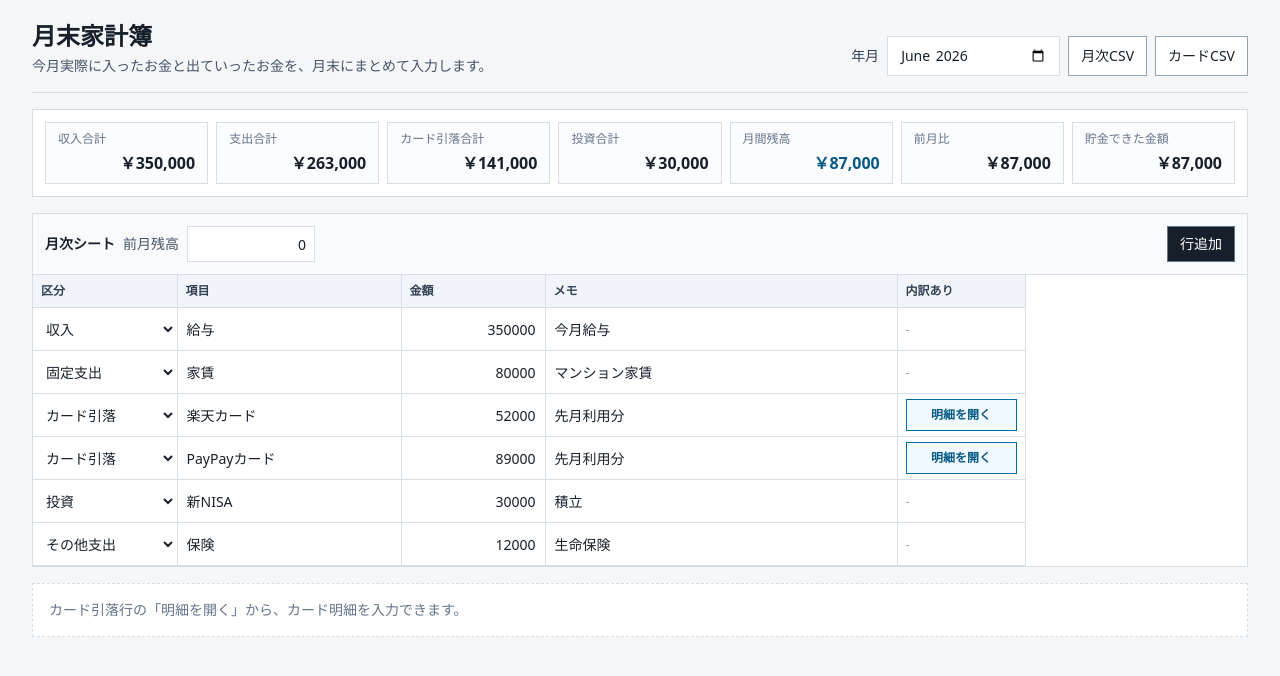
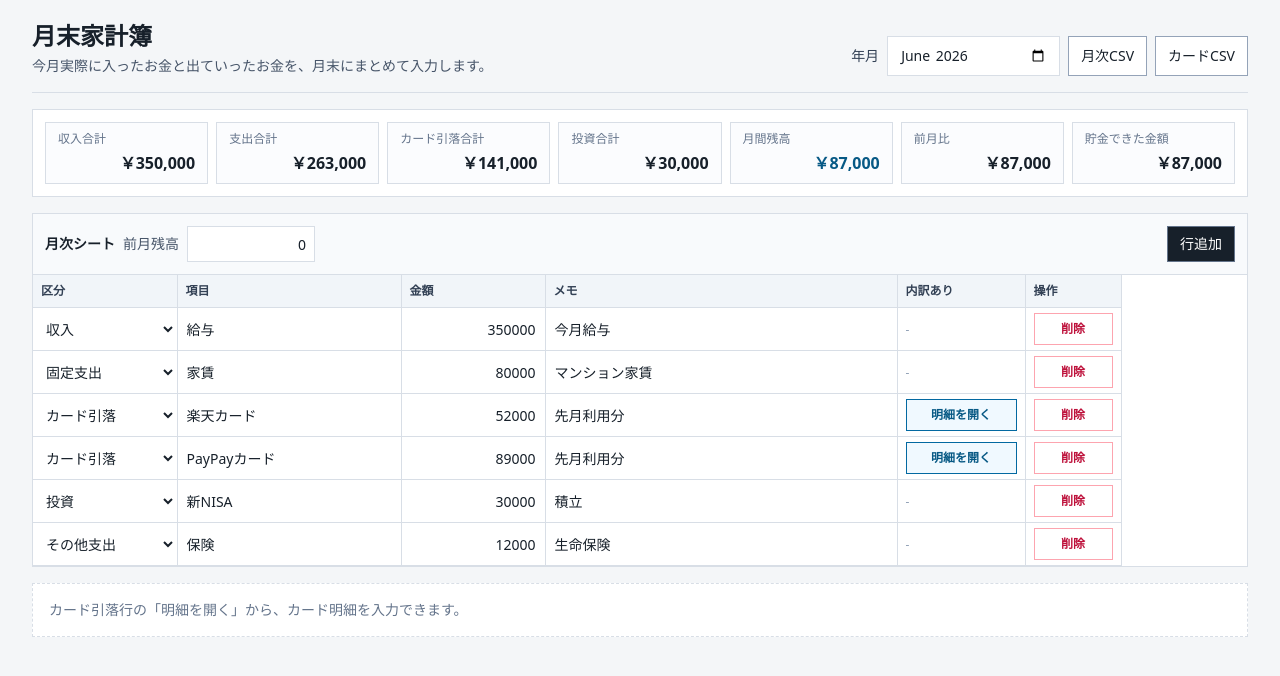
Before and after one commit to 0hako0/kakeibo, a Next.js app: page / in a window 1280 px wide. Shown: the top 676 px of the page. Built offline with nearby package versions, Linux system fonts and the light colour scheme.

Commit message:
Add row deletion controls

```diff
--- a/app/page.tsx
+++ b/app/page.tsx
@@ -111,6 +111,26 @@ export default function Home() {
     }));
   }
 
+  function deleteRow(rowId: string) {
+    const row = sheet.rows.find((item) => item.id === rowId);
+    const label = row?.item || rowTypeLabels[row?.type ?? "other_expense"];
+
+    if (!window.confirm(`${label} の行を削除しますか？`)) {
+      return;
+    }
+
+    if (activeCardRowId === rowId) {
+      setActiveCardRowId(null);
+    }
+
+    updateSheet((current) => ({
+      ...current,
+      rows: current.rows
+        .filter((item) => item.id !== rowId)
+        .map((item, index) => ({ ...item, sortOrder: index }))
+    }));
+  }
+
   function updatePreviousMonthBalance(value: string) {
     updateSheet((current) => ({
       ...current,
@@ -151,6 +171,26 @@ export default function Home() {
               cardDetails: row.cardDetails.map((detail) =>
                 detail.id === detailId ? { ...detail, ...patch } : detail
               )
+            }
+          : row
+      )
+    }));
+  }
+
+  function deleteCardDetail(rowId: string, detailId: string) {
+    if (!window.confirm("この明細行を削除しますか？")) {
+      return;
+    }
+
+    updateSheet((current) => ({
+      ...current,
+      rows: current.rows.map((row) =>
+        row.id === rowId
+          ? {
+              ...row,
+              cardDetails: row.cardDetails
+                .filter((detail) => detail.id !== detailId)
+                .map((detail, index) => ({ ...detail, sortOrder: index }))
             }
           : row
       )
@@ -248,6 +288,7 @@ export default function Home() {
                 <col className="w-36" />
                 <col className="w-[22rem]" />
                 <col className="w-32" />
+                <col className="w-24" />
               </colgroup>
               <thead>
                 <tr>
@@ -256,6 +297,7 @@ export default function Home() {
                   <th className="sheet-header">金額</th>
                   <th className="sheet-header">メモ</th>
                   <th className="sheet-header">内訳あり</th>
+                  <th className="sheet-header">操作</th>
                 </tr>
               </thead>
               <tbody>
@@ -313,6 +355,15 @@ export default function Home() {
                         <span className="text-xs text-slate-400">-</span>
                       )}
                     </td>
+                    <td className="sheet-cell px-2">
+                      <button
+                        type="button"
+                        onClick={() => deleteRow(row.id)}
+                        className="h-8 w-full border border-rose-300 bg-white text-xs font-semibold text-rose-700 hover:bg-rose-50"
+                      >
+                        削除
+                      </button>
+                    </td>
                   </tr>
                 ))}
               </tbody>
@@ -324,6 +375,7 @@ export default function Home() {
           row={activeCardRow}
           onAddDetail={addCardDetail}
           onUpdateDetail={updateCardDetail}
+          onDeleteDetail={deleteCardDetail}
         />
       </div>
     </main>
@@ -352,11 +404,13 @@ function SummaryItem({
 function CardDetailPanel({
   row,
   onAddDetail,
-  onUpdateDetail
+  onUpdateDetail,
+  onDeleteDetail
 }: {
   row: MonthlyRow | undefined;
   onAddDetail: (rowId: string) => void;
   onUpdateDetail: (rowId: string, detailId: string, patch: Partial<CardDetail>) => void;
+  onDeleteDetail: (rowId: string, detailId: string) => void;
 }) {
   if (!row) {
     return (
@@ -404,12 +458,14 @@ function CardDetailPanel({
             <col className="w-48" />
             <col className="w-40" />
             <col className="w-[28rem]" />
+            <col className="w-24" />
           </colgroup>
           <thead>
             <tr>
               <th className="sheet-header">カテゴリ</th>
               <th className="sheet-header">金額</th>
               <th className="sheet-header">メモ</th>
+              <th className="sheet-header">操作</th>
             </tr>
           </thead>
           <tbody>
@@ -453,6 +509,15 @@ function CardDetailPanel({
                     className="sheet-input"
                   />
                 </td>
+                <td className="sheet-cell px-2">
+                  <button
+                    type="button"
+                    onClick={() => onDeleteDetail(row.id, detail.id)}
+                    className="h-8 w-full border border-rose-300 bg-white text-xs font-semibold text-rose-700 hover:bg-rose-50"
+                  >
+                    削除
+                  </button>
+                </td>
               </tr>
             ))}
           </tbody>
```
